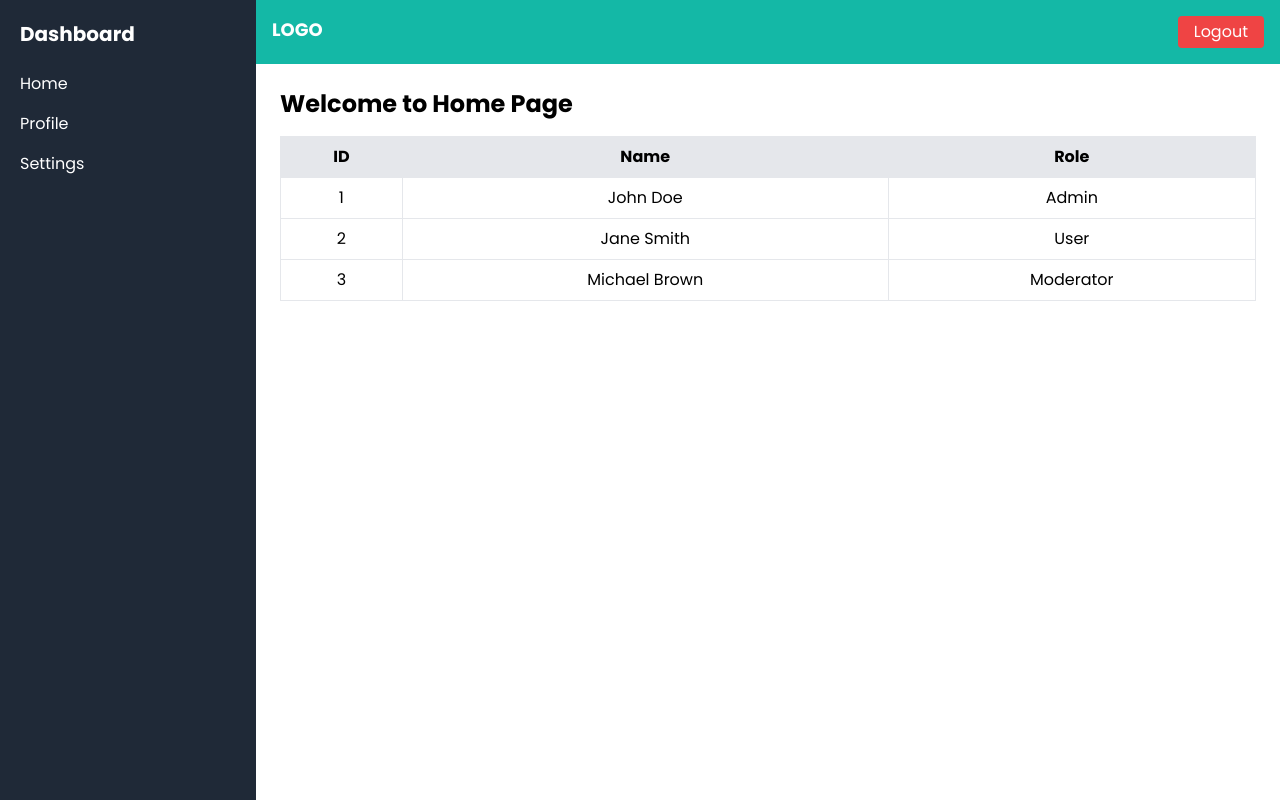
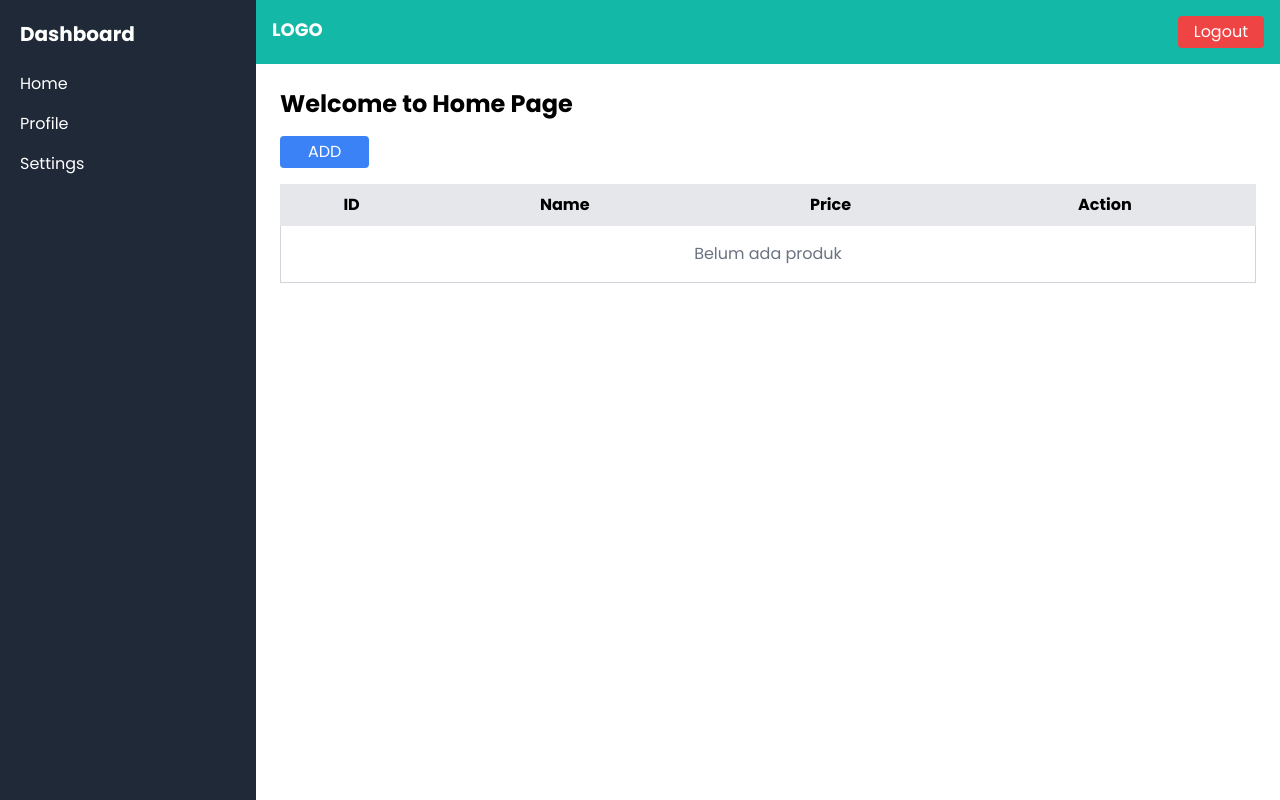
Before and after one commit to BintangAkmalKurniawan/fe-1-mission, a React (Vite) app: page /home in a window 1280 px wide. Built offline with nearby package versions, Linux system fonts and the light colour scheme.

Commit message:
Mission FE-2

```diff
--- a/src/RouterRoot.jsx
+++ b/src/RouterRoot.jsx
@@ -2,6 +2,7 @@ import { BrowserRouter, Routes, Route } from "react-router";
 import Login from "./pages/Login";
 import Register from "./pages/Register";
 import HomePage from "./pages/Home";
+import Formdata from "./pages/Home/Formdata";
 
 function Router() {
   return (
@@ -10,6 +11,7 @@ function Router() {
         <Route path="/" element={<Login />} />
         <Route path="/home" element={<HomePage />} />
         <Route path="/register" element={<Register />} />
+        <Route path="/formdata" element={<Formdata />} />
       </Routes>
     </BrowserRouter>
   );
--- /dev/null
+++ b/src/pages/Home/Formdata.jsx
@@ -0,0 +1,24 @@
+import React from "react";
+
+const FormData = ({ formData, setFormData, handleSubmit, editingIndex, onCancel }) => {
+  return (
+    <div className="max-w-md mx-auto mt-10 p-4 border rounded shadow bg-white">
+      <h1 className="text-xl font-bold mb-4">{editingIndex !== null ? "Edit Produk" : "Tambah Produk"}</h1>
+
+      <form onSubmit={handleSubmit} className="space-y-3 mb-6">
+        <input type="text" name="name" placeholder="Nama Produk" value={formData.name} onChange={(e) => setFormData({ ...formData, name: e.target.value })} className="w-full p-2 border rounded" />
+        <input type="number" name="price" placeholder="Harga" value={formData.price} onChange={(e) => setFormData({ ...formData, price: e.target.value })} className="w-full p-2 border rounded" />
+        <div className="flex gap-2">
+          <button type="submit" className="flex-1 bg-blue-600 text-white py-2 rounded">
+            {editingIndex !== null ? "Update Produk" : "Tambah Produk"}
+          </button>
+          <button type="button" className="flex-1 bg-gray-300 py-2 rounded" onClick={onCancel}>
+            Batal
+          </button>
+        </div>
+      </form>
+    </div>
+  );
+};
+
+export default FormData;
--- a/src/pages/Home/index.jsx
+++ b/src/pages/Home/index.jsx
@@ -1,13 +1,36 @@
 import React from "react";
 import SideBar from "../../component/layout/SideBar.jsx";
 import Navbar from "../../component/layout/Navbar.jsx";
+import { useState } from "react";
+import Formdata from "./Formdata";
 
-const HomePage = () => {
-  const data = [
-    { id: 1, name: "John Doe", role: "Admin" },
-    { id: 2, name: "Jane Smith", role: "User" },
-    { id: 3, name: "Michael Brown", role: "Moderator" },
-  ];
+function HomePage() {
+  const [data, setData] = useState([]);
+  const [showForm, setShowForm] = useState(false);
+  const [formData, setFormData] = useState({ name: "", price: "" });
+  const [editingIndex, setEditingIndex] = useState(null);
+
+  const handleSubmit = (e) => {
+    e.preventDefault();
+
+    if (editingIndex !== null) {
+      const updated = [...data];
+      updated[editingIndex] = formData;
+      setData(updated);
+      setEditingIndex(null);
+    } else {
+      setData([...data, { ...formData, id: Date.now() }]);
+    }
+
+    setFormData({ name: "", price: "" });
+    setShowForm(false);
+  };
+
+  const handleCancel = () => {
+    setFormData({ name: "", price: "" });
+    setEditingIndex(null);
+    setShowForm(false);
+  };
 
   return (
     <div className="flex h-screen">
@@ -16,28 +39,64 @@ const HomePage = () => {
         <Navbar />
         <div className="p-6">
           <h2 className="text-2xl font-bold mb-4">Welcome to Home Page</h2>
+          <button className="bg-blue-500 text-white px-7 py-1 rounded mb-4" onClick={() => setShowForm(true)}>
+            ADD
+          </button>
+
           <table className="w-full border-collapse border border-gray-300">
             <thead>
               <tr className="bg-gray-200">
                 <th className="border p-2">ID</th>
                 <th className="border p-2">Name</th>
-                <th className="border p-2">Role</th>
+                <th className="border p-2">Price</th>
+                <th className="border p-2">Action</th>
               </tr>
             </thead>
             <tbody>
-              {data.map((user) => (
-                <tr key={user.id} className="border">
-                  <td className="border p-2 text-center">{user.id}</td>
-                  <td className="border p-2 text-center">{user.name}</td>
-                  <td className="border p-2 text-center">{user.role}</td>
+              {data.length === 0 ? (
+                <tr>
+                  <td colSpan="4" className="text-center py-4 text-gray-500">
+                    Belum ada produk
+                  </td>
                 </tr>
-              ))}
+              ) : (
+                data.map((item, index) => (
+                  <tr key={item.id}>
+                    <td className="border p-2 text-center">{item.id}</td>
+                    <td className="border p-2 text-center">{item.name}</td>
+                    <td className="border p-2 text-center">Rp {item.price}</td>
+                    <td className="border p-2 text-center">
+                      <button
+                        onClick={() => {
+                          setEditingIndex(index);
+                          setFormData(item);
+                          setShowForm(true);
+                        }}
+                        className="text-blue-600 mr-2"
+                      >
+                        Edit
+                      </button>
+                      <button
+                        onClick={() => {
+                          const updated = data.filter((_, i) => i !== index);
+                          setData(updated);
+                        }}
+                        className="text-red-600"
+                      >
+                        Delete
+                      </button>
+                    </td>
+                  </tr>
+                ))
+              )}
             </tbody>
           </table>
+
+          {showForm && <Formdata formData={formData} setFormData={setFormData} handleSubmit={handleSubmit} editingIndex={editingIndex} onCancel={handleCancel} />}
         </div>
       </div>
     </div>
   );
-};
+}
 
 export default HomePage;
--- a/src/pages/Login/index.jsx
+++ b/src/pages/Login/index.jsx
@@ -1,8 +1,30 @@
 import React from "react";
 import { useNavigate } from "react-router-dom";
+import { useState } from "react";
 
 function Index() {
   const navigate = useNavigate();
+  const [formData, setFormData] = useState({ email: "", password: "" });
+
+  const defaultUser = {
+    email: "admin@gmail.com",
+    password: "password",
+  };
+
+  const handleLogin = (e) => {
+    e.preventDefault();
+
+    if (e.email === defaultUser.email && e.password === defaultUser.password) {
+      alert("Invalid username or password");
+    } else {
+      navigate("/home");
+    }
+  };
+
+  const handleAccountDefault = (e) => {
+    e.preventDefault();
+    setFormData({ email: defaultUser.email, password: defaultUser.password });
+  };
   return (
     <>
       <div className="flex items-center justify-center min-h-screen bg-white">
@@ -12,16 +34,19 @@ function Index() {
           <form>
             <div className="mb-4">
               <label className="block font-semibold mb-1">Email</label>
-              <input type="email" className="w-full p-2 border rounded" required />
+              <input type="email" className="w-full p-2 border rounded" required value={formData.email} />
             </div>
             <div className="mb-4">
               <label className="block font-semibold mb-1">Password</label>
-              <input type="password" className="w-full p-2 border rounded" required />
+              <input type="password" className="w-full p-2 border rounded" required value={formData.password} />
             </div>
-            <button type="submit" className="w-full p-2 text-white bg-teal-400 rounded font-semibold" onClick={() => navigate("/home")}>
+            <button type="submit" className="w-full p-2 text-white bg-teal-400 rounded font-semibold" onClick={(e) => handleLogin(e)}>
               LOGIN
             </button>
           </form>
+          <button className="w-full p-2 text-black bg-gray-400 rounded font-semibold mt-2" onClick={handleAccountDefault}>
+            Account Default
+          </button>
           <p className="text-center mt-4 text-sm">
             <button onClick={() => navigate("/register")} className="text-blue-600 font-semibold">
               Belum punya akun?
```
